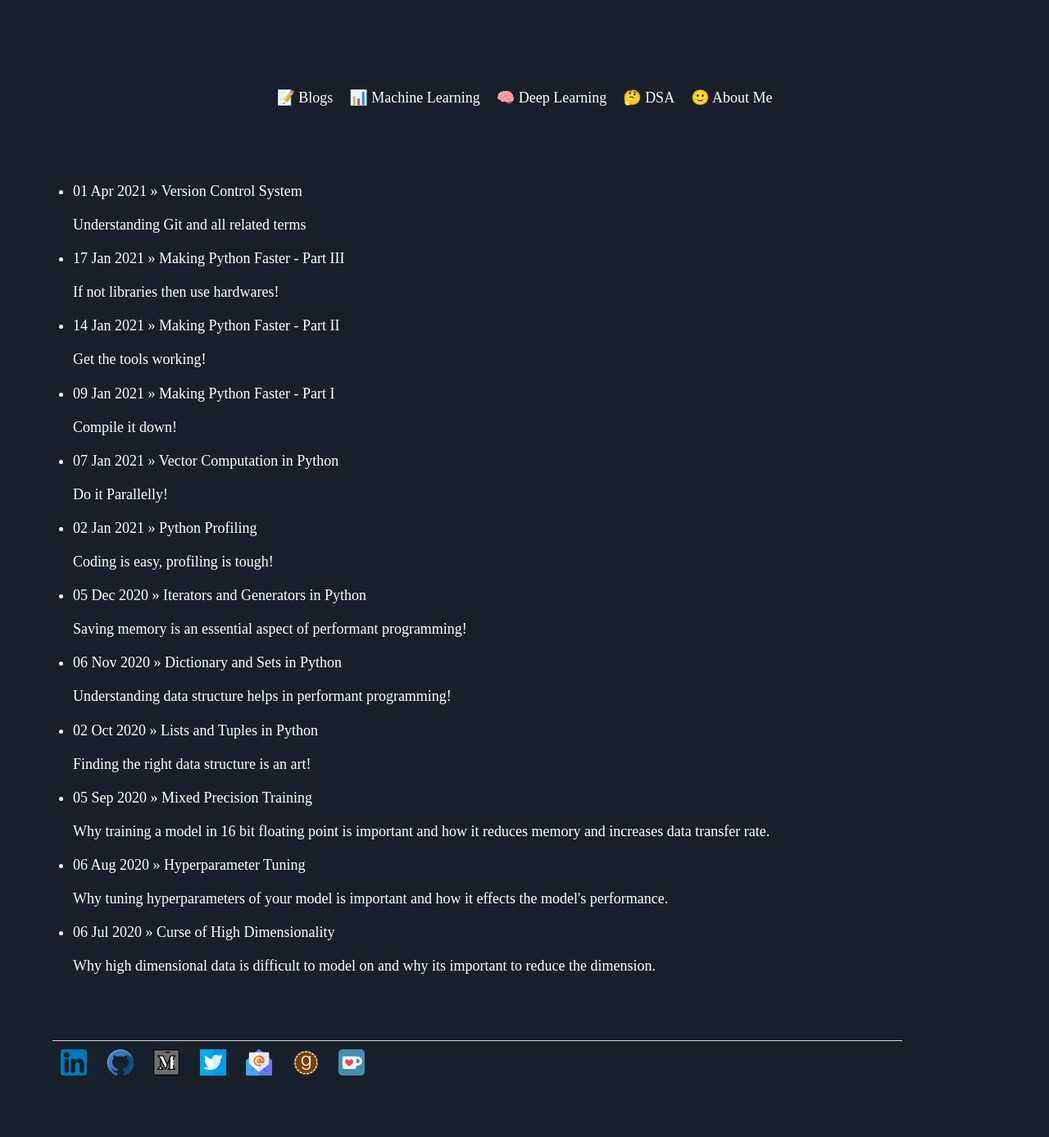
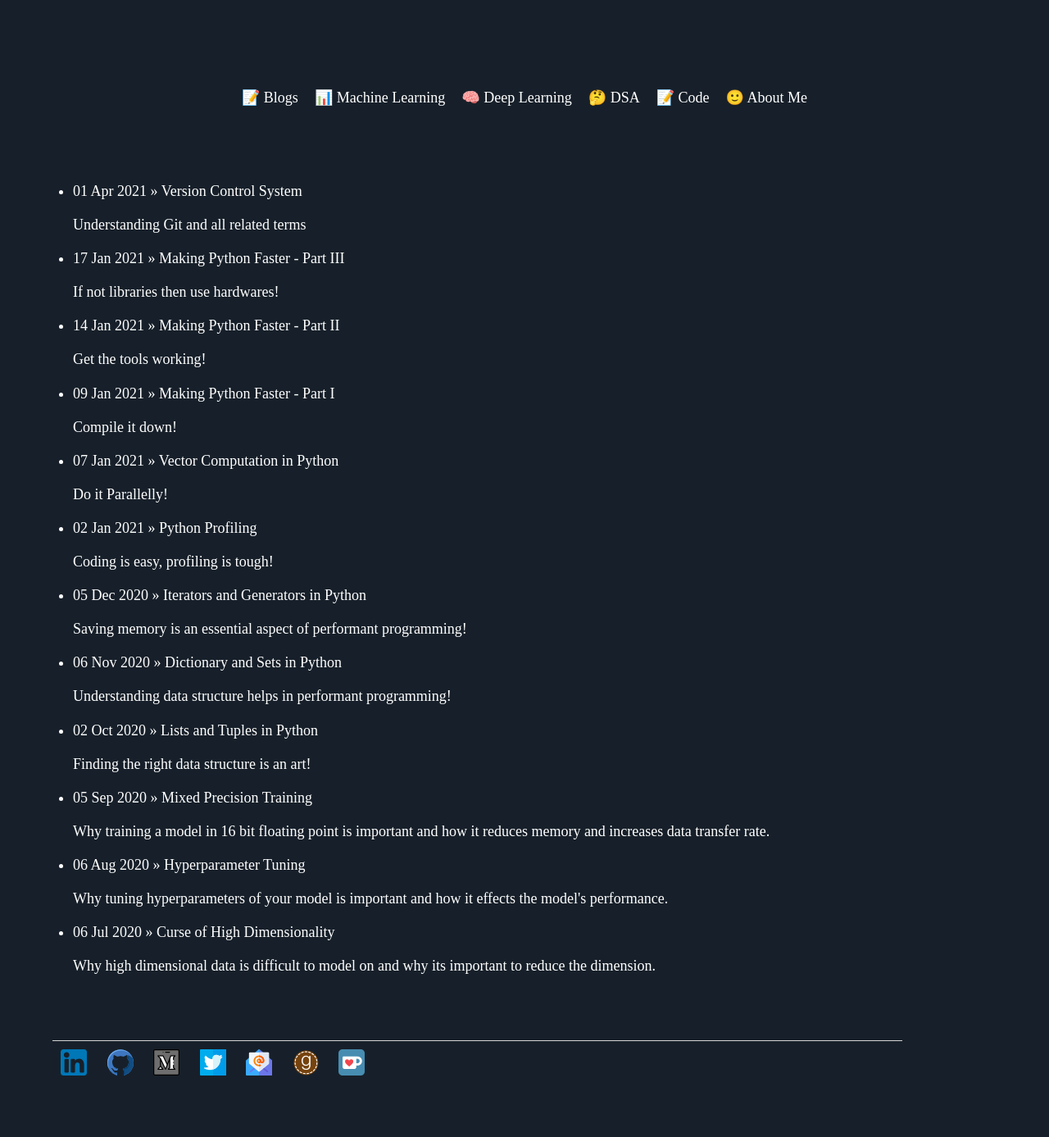
Before and after one commit to Mayurji/mayurji.github.io, a Jekyll site: the page built from index.html, in a window 1280 px wide. Shown: the whole page at 82% size. Built offline with Jekyll 4.4.1, drawn with Linux system fonts in a browser that asks for light colours; nearby versions of some CDN libraries.

Commit message:
Update default.html

```diff
--- a/_layouts/default.html
+++ b/_layouts/default.html
@@ -19,6 +19,7 @@
 			<li><a href="/machine-learning">📊 Machine Learning</a></li>
 			<li><a href="/deep-learning">🧠 Deep Learning</a></li>
 			<li><a href="/data-structure-algorithms">🤔 DSA</a></li>
+			<li><a href="/code">📝 Code</a></li>
 			<li><a href="/about">🙂 About Me</a></li>
 			<div class="closeMenu"><i class="fa fa-times"></i></div>
 		    </ul>
```
